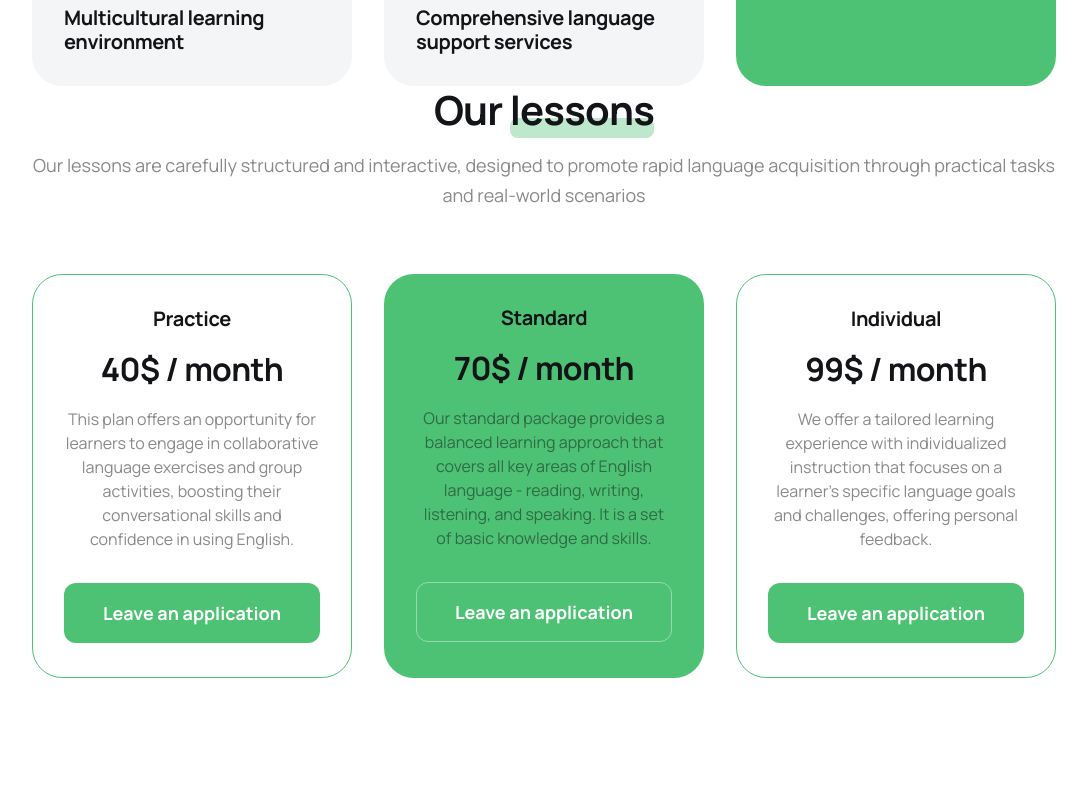
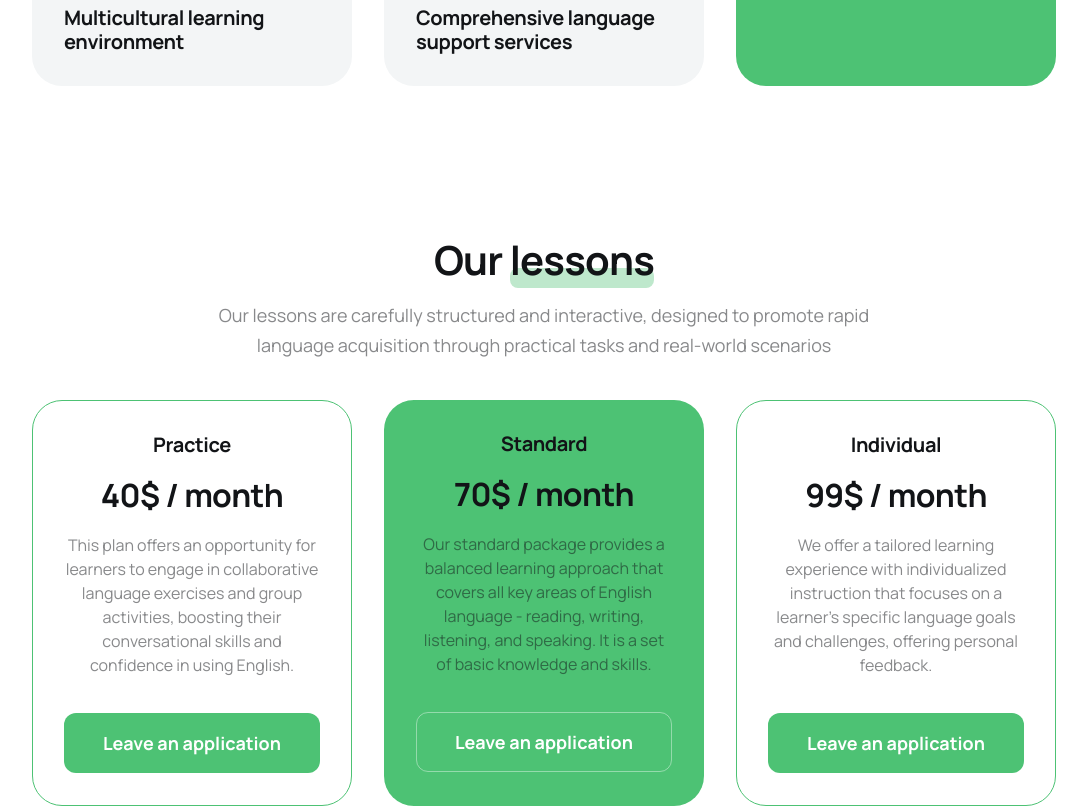
Before and after one commit to AvalianY/lingua-coders-team, a website built with Vite: page src/index.html in a window 1280 px wide. Shown: the part 658-1467 px from the top of the page, without its empty margins (96-1183 px from the left). Built offline with nearby package versions, Linux system fonts and the light colour scheme.

Commit message:
Edited padding

```diff
--- a/src/css/our-lessons.css
+++ b/src/css/our-lessons.css
@@ -59,6 +59,7 @@
     display: flex;
     flex-direction: column;
     align-items: center;
+    height: 100%;
 
     padding: 40px 20px;
   }
@@ -90,6 +91,7 @@
     line-height: 1.71;
 
     width: 100%;
+    min-height: 132px;
     text-align: center;
     color: rgba(18, 20, 23, 0.5);
 
@@ -116,7 +118,7 @@
       font-size: 18px;
       line-height: 1.67;
 
-      margin-bottom: 64px;
+      margin: 0 19.5px 64px 19.5px;
     }
 
     .lessons-list {
@@ -167,13 +169,12 @@
   }
 
   @media screen and (min-width: 1280px) {
-    .container {
-      max-width: 1024px;
-      padding: 0;
+    .lessons-title {
+      font-size: 40px;
     }
 
-    .lessons-title {
-      font-size: 40px;
+    .lessons-text {
+      margin: 0px 179.5px 40px 179.5px;
     }
 
     .lessons-accent::after {
@@ -197,6 +198,10 @@
       margin-bottom: 16px;
     }
 
+    .lessons-item-text {
+      min-height: 148px;
+    }
+
     .lessons-item-button {
       font-size: 18px;
       line-height: 1.56;
--- a/src/partials/our-lessons.html
+++ b/src/partials/our-lessons.html
@@ -1,5 +1,5 @@
 <section id="our-lessons" class="lessons">
-  <div class="container section lessons-container">
+  <div class="container container-inner section lessons-container">
     <h2 class="lessons-title">
       Our <span class="lessons-accent">lessons</span>
     </h2>
```
